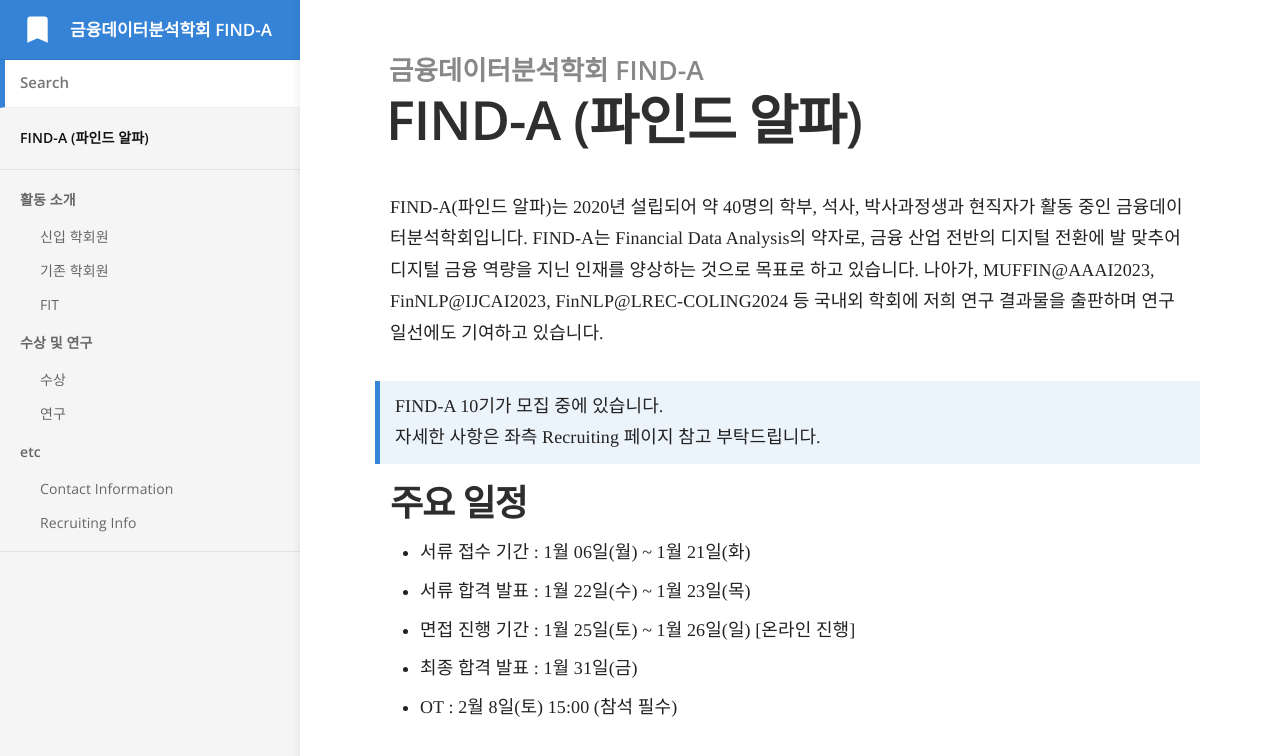
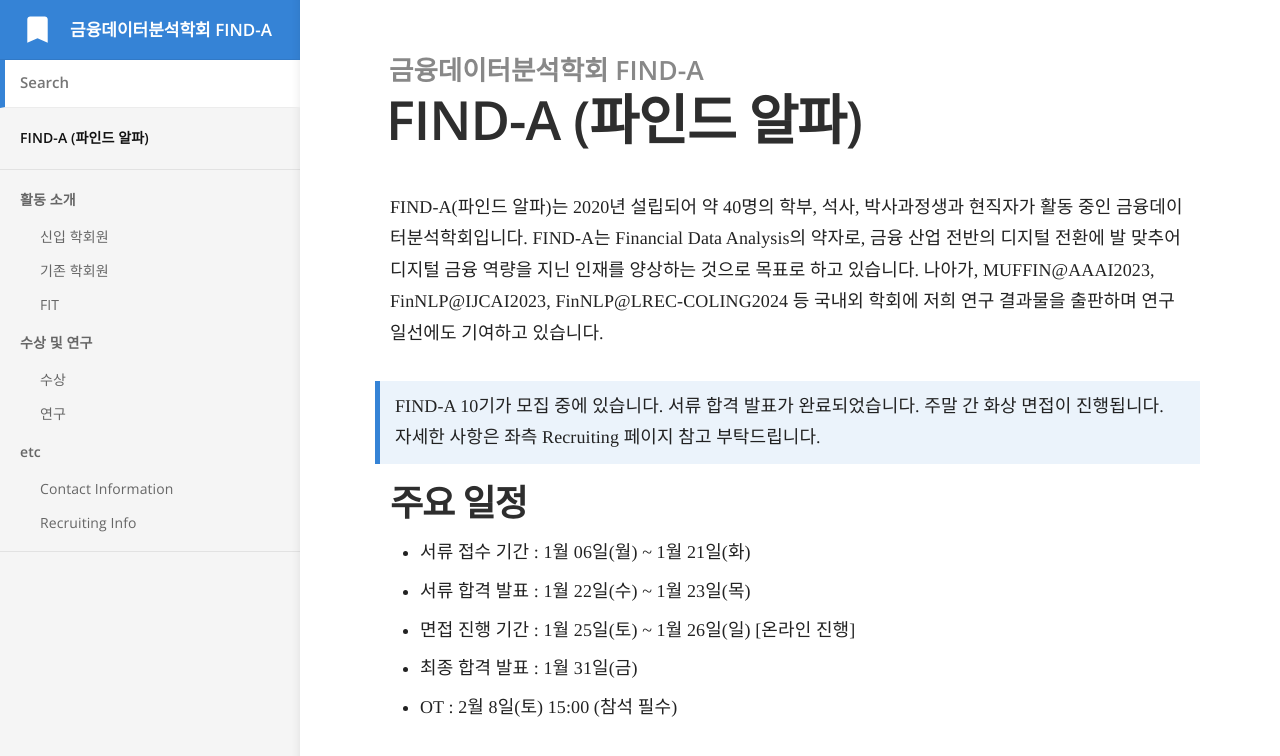
Before and after one commit to Find-A-AI/find-a-ai.github.io, a Jekyll site: the page built from index.md, in a window 1280 px wide. Shown: the top 756 px of the page. Built offline with Jekyll 4.4.1, drawn with Linux system fonts in a browser that asks for light colours; some web fonts are replaced.

Commit message:
Update index.md

```diff
--- a/index.md
+++ b/index.md
@@ -5,6 +5,8 @@ title: FIND-A (파인드 알파)
 FIND-A(파인드 알파)는 2020년 설립되어 약 40명의 학부, 석사, 박사과정생과 현직자가 활동 중인 금융데이터분석학회입니다. FIND-A는 Financial Data Analysis의 약자로, 금융 산업 전반의 디지털 전환에 발 맞추어 디지털 금융 역량을 지닌 인재를 양상하는 것으로 목표로 하고 있습니다. 나아가, MUFFIN@AAAI2023, FinNLP@IJCAI2023, FinNLP@LREC-COLING2024 등 국내외 학회에 저희 연구 결과물을 출판하며 연구 일선에도 기여하고 있습니다.
 
 > FIND-A 10기가 모집 중에 있습니다.
+> 서류 합격 발표가 완료되었습니다.
+> 주말 간 화상 면접이 진행됩니다.
 자세한 사항은 좌측 Recruiting 페이지 참고 부탁드립니다.
 
 ## 주요 일정
```
